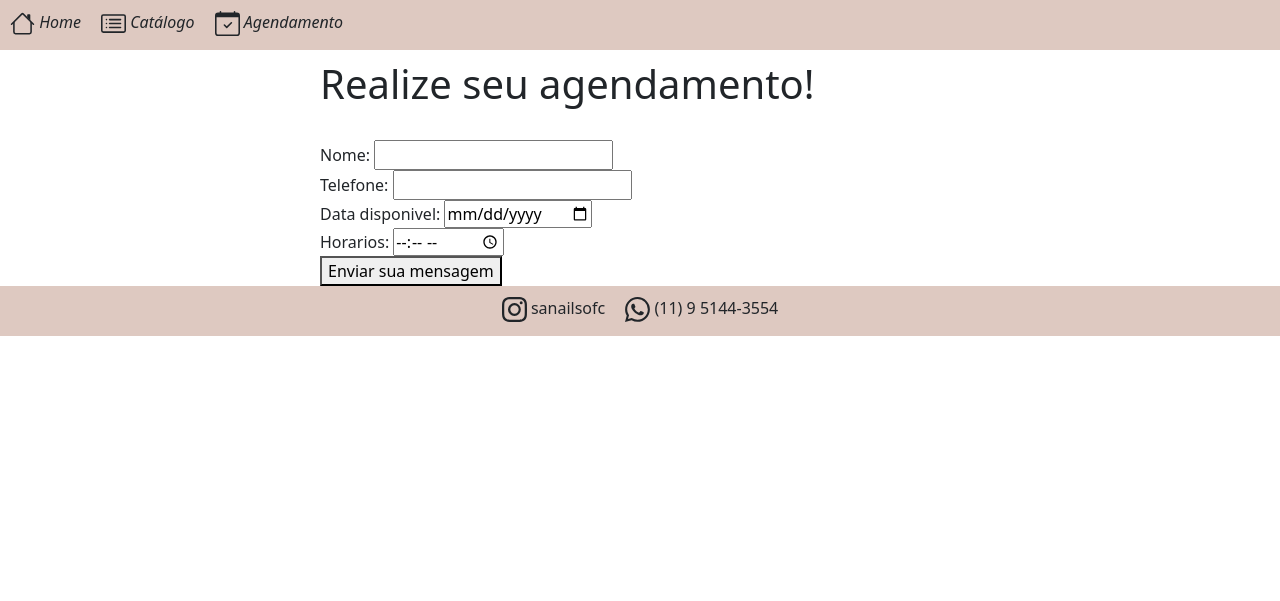
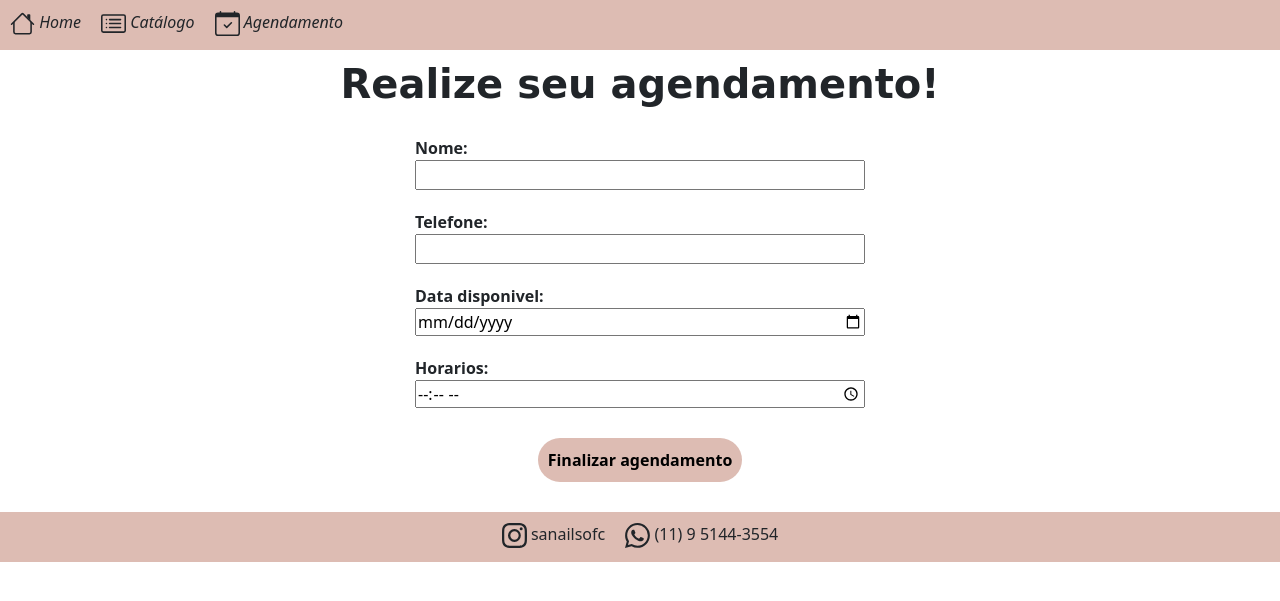
Before and after one commit to ewertonmelo28/sanails, a PHP site: page /agendamento.html in a window 1280 px wide. Shown: the top 601 px of the page. Run offline with PHP 8.4, Linux system fonts and the light colour scheme.

Commit message:
Alteração do layout da page agendamento

```diff
--- a/agendamento.html
+++ b/agendamento.html
@@ -45,12 +45,12 @@
                             d="M3.5 0a.5.5 0 0 1 .5.5V1h8V.5a.5.5 0 0 1 1 0V1h1a2 2 0 0 1 2 2v11a2 2 0 0 1-2 2H2a2 2 0 0 1-2-2V3a2 2 0 0 1 2-2h1V.5a.5.5 0 0 1 .5-.5zM1 4v10a1 1 0 0 0 1 1h12a1 1 0 0 0 1-1V4H1z" />
                     </svg> Agendamento</a>
             </div>
-
+            <!--Setor de agendamento-->
         </div>
         <div class="principal">
             <div class="agendamento">
-                <h1>Realize seu agendamento!</h1><br>
-                <form action="/pagina-processa-dados-do-form" method="post">
+                <h1 class="agendamento">Realize seu agendamento!</h1>
+                <form class="agendamento" action="/pagina-processa-dados-do-form" method="post">
                     <div>
                         <label for="nome">Nome:</label>
                         <input type="text" id="nome" name="cliente_nome" />
@@ -69,8 +69,8 @@
                     </div>
 
 
-                    <div class="button">
-                        <button type="submit">Enviar sua mensagem</button>
+                    <div class="agendamento">
+                        <button type="submit">Finalizar agendamento</button>
                     </div>
                 </form>
             </div>
--- a/css/style.css
+++ b/css/style.css
@@ -1,57 +1,66 @@
 @charset "UTF-8";
 
 body {
-    margin:0;
-    padding:0;
-    color:#000;
-    background: #c4beba;
+    margin: 0;
+    padding: 0;
+    color: #000;
     font-family: Arial, Helvetica, sans-serif;
 }
+
 .geral {
+    width: 100%;
+}
 
-    width:100%;
-}
 div.cabecalho {
-    background:#dec9c1    ;
+    background: #DDBCB3;
     height: 50px;
 }
-.menu{
-    float:left;
+
+.menu {
+    float: left;
     padding: 10px;
     font-style: italic;
 }
+
 a:link {
     color: inherit;
     text-decoration: none;
 }
- /* link que foi visitado */
+
+/* link que foi visitado */
 a:visited {
     color: inherit;
     text-decoration: none;
 }
-.redes-sociais{
+
+.redes-sociais {
     text-align: center;
     width: 100%;
     margin-top: 10px;
 }
-.principal{
+
+.principal {
     margin-top: 10px;
 }
+
 #conteudo-1 {
     width: 60%;
     margin: auto;
     float: left;
     padding: 50px;
 }
+
 div#divulgacao {
     text-align: center;
-    font-family: Impact, Haettenschweiler, 'Arial Narrow Bold', sans-serif;
+    font-family: Brush Script MT, Brush Script Std, cursive;
 
 }
-p#divulgacao{
+
+p#divulgacao {
     text-align: center;
     font-style: italic;
 }
+
 #conteudo-2 {
     width: 40%;
     margin: auto;
@@ -59,43 +68,70 @@ p#divulgacao{
     padding: 50px;
 }
 
-div#localizacao{
+div#localizacao {
     margin-top: 40px;
     width: 100%;
 }
 
-div#localizacao-text{
+div#localizacao-text {
     float: left;
     text-align: right;
     width: 50%;
     height: 245px;
     padding: 20px;
 }
-p#localizacao-text{
 
+p#localizacao-text {
     font-weight: 600;
 }
 
-div#mapa{
+div#mapa {
     float: right;
     margin-left: auto;
     margin-right: auto;
     width: 50%;
 }
+
 .rodape {
     width: 100%;
     height: 50px;
     float: left;
-    background:#dec9c1;
+    background: #DDBCB3;
 }
+
 /* Formatação de tabela do bootstrap */
-table.table-striped{
+table.table-striped {
     vertical-align: middle;
     margin: auto;
     font-style: italic;
     font-family: Georgia, 'Times New Roman', Times, serif;
 }
-.agendamento{
-    width: 50%;
-    margin: auto;
+
+div.agendamento {
+    align-items: center;
+    display: flex;
+    flex-direction: column;
 }
+h1.agendamento{
+    font-weight: 700;
+    font-family: Brush Script MT, Brush Script Std, cursive;
+}
+form.agendamento label{
+    display: flex;
+    flex-direction: column;
+    margin-top: 20px;
+    font-weight: 600;
+}
+form.agendamento input{
+    width: 450px;
+    outline: none;
+}
+form.agendamento button[type="submit"]{
+    margin: 30px auto 30px;
+    cursor: pointer;
+    border: none;
+    border-radius: 35px;
+    padding: 10px;
+    background-color: #DDBCB3;
+    font-weight: 700;
+}
```
